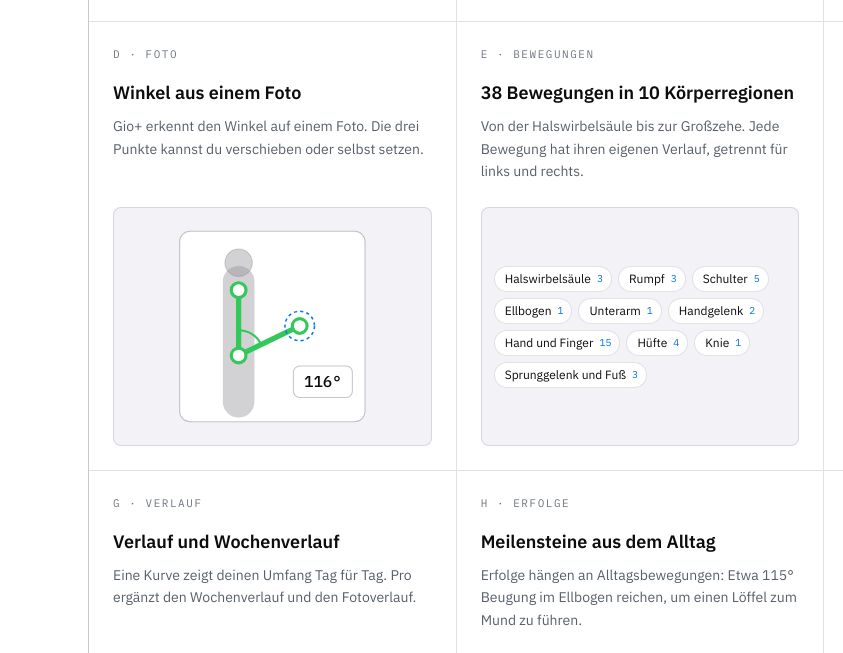
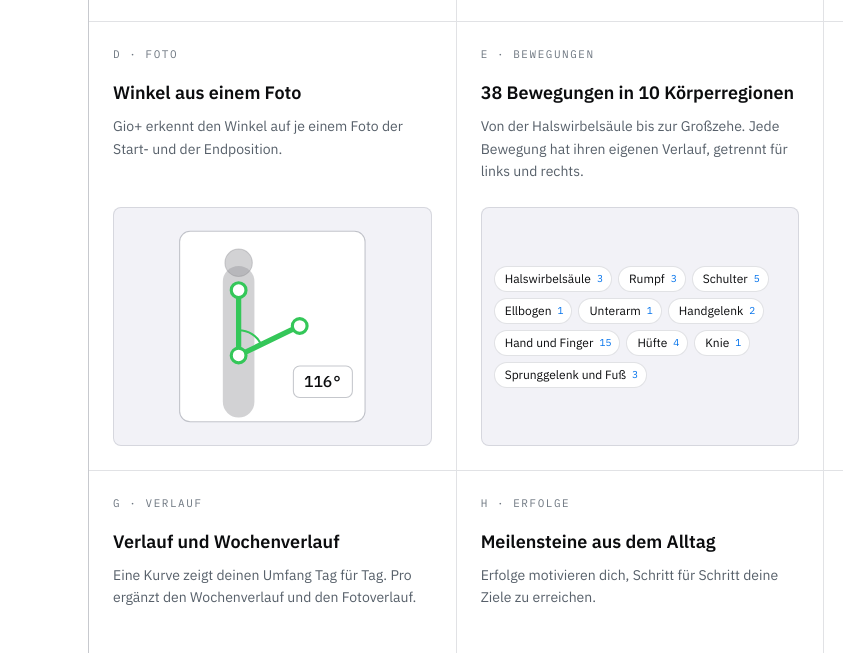
Before and after one commit to SebastianBoldt/gioplus.app, a website: page de/index.html in a window 1280 px wide. Shown: the part 1862-2515 px from the top of the page, 0-843 px from the left. Drawn offline with nearby package versions, Linux system fonts and the light colour scheme.

Commit message:
Correct the photo tile and simplify the achievements text
The points in a photo cannot be moved, so the tile no longer says so.
The achievements tile drops the spoon example.

Co-Authored-By: Claude Fable 5.2 <noreply@anthropic.com>

```diff
--- a/de/index.html
+++ b/de/index.html
@@ -723,7 +723,7 @@
                 <div class="p-6 flex flex-col bg-ink reveal">
                     <div class="lbl mb-4" data-i18n="feat.phLabel">D · Foto</div>
                     <h3 class="text-lg font-semibold text-strong mb-2" data-i18n="ph.h3">Winkel aus einem Foto</h3>
-                    <p class="text-muted text-sm leading-relaxed mb-6 flex-grow" data-i18n="ph.p">Gio+ erkennt den Winkel auf einem Foto. Die drei Punkte kannst du verschieben oder selbst setzen.</p>
+                    <p class="text-muted text-sm leading-relaxed mb-6 flex-grow" data-i18n="ph.p">Gio+ erkennt den Winkel auf je einem Foto der Start- und der Endposition.</p>
                     <div class="app-screen aspect-4/3 overflow-hidden relative" aria-hidden="true">
                         <svg viewBox="0 0 300 225" class="w-full h-full">
                             <rect class="tl-photo" x="62" y="22" width="176" height="181" rx="10" style="fill: rgb(var(--app-card)); stroke: var(--line-strong)"/>
@@ -735,7 +735,6 @@
                             <g class="tl-joint" stroke-width="3">
                                 <circle cx="118" cy="78" r="7"/><circle cx="118" cy="140" r="7"/><circle cx="176" cy="112" r="7"/>
                             </g>
-                            <circle cx="176" cy="112" r="14" fill="none" stroke-width="1.5" stroke-dasharray="3 3" style="stroke: rgb(var(--arc))"/>
                             <rect class="cam-pill" x="170" y="150" width="56" height="30" rx="6"/>
                             <text class="f-strong" x="198" y="170" text-anchor="middle" font-family="IBM Plex Mono, monospace" font-weight="500" font-size="15">116°</text>
                         </svg>
@@ -815,7 +814,7 @@
                 <div class="p-6 flex flex-col bg-ink reveal">
                     <div class="lbl mb-4" data-i18n="feat.cLabel">H · Erfolge</div>
                     <h3 class="text-lg font-semibold text-strong mb-2" data-i18n="feat.cH">Meilensteine aus dem Alltag</h3>
-                    <p class="text-muted text-sm leading-relaxed mb-6 flex-grow" data-i18n="feat.cP">Erfolge hängen an Alltagsbewegungen: Etwa 115° Beugung im Ellbogen reichen, um einen Löffel zum Mund zu führen.</p>
+                    <p class="text-muted text-sm leading-relaxed mb-6 flex-grow" data-i18n="feat.cP">Erfolge motivieren dich, Schritt für Schritt deine Ziele zu erreichen.</p>
                     <div class="app-screen aspect-4/3 overflow-hidden p-4 flex flex-col justify-center gap-3" aria-hidden="true">
                         <div class="flex items-center gap-3">
                             <div class="relative w-9 h-9 rounded-full flex items-center justify-center text-white" style="background: rgb(var(--arc))"><i class="ph ph-fork-knife"></i>
--- a/i18n.js
+++ b/i18n.js
@@ -169,7 +169,7 @@ const I18N = (() => {
         'ppl.shoulder': 'Schulter · rechts',
         'feat.phLabel': 'D · Foto',
         'ph.h3': 'Winkel aus einem Foto',
-        'ph.p': 'Gio+ erkennt den Winkel auf einem Foto. Die drei Punkte kannst du verschieben oder selbst setzen.',
+        'ph.p': 'Gio+ erkennt den Winkel auf je einem Foto der Start- und der Endposition.',
         'feat.rLabel': 'E · Bewegungen',
         'reg.h3': '38 Bewegungen in 10 Körperregionen',
         'reg.p': 'Von der Halswirbelsäule bis zur Großzehe. Jede Bewegung hat ihren eigenen Verlauf, getrennt für links und rechts.',
@@ -192,7 +192,7 @@ const I18N = (() => {
         'x.backupSub': 'Zum Einlesen auf einem anderen Gerät',
         'for.more': 'Gio+ misst außerdem Halswirbelsäule, Rumpf, Unterarm, Handgelenk, Hand und Finger, Hüfte sowie Sprunggelenk und Fuß.',
         'feat.cH': 'Meilensteine aus dem Alltag',
-        'feat.cP': 'Erfolge hängen an Alltagsbewegungen: Etwa 115° Beugung im Ellbogen reichen, um einen Löffel zum Mund zu führen.',
+        'feat.cP': 'Erfolge motivieren dich, Schritt für Schritt deine Ziele zu erreichen.',
 
         // Photo history and time-lapse
         'tl.first': 'Erste Messung',
```
Also changed, not shown: index.html (+2 -3 lines).
